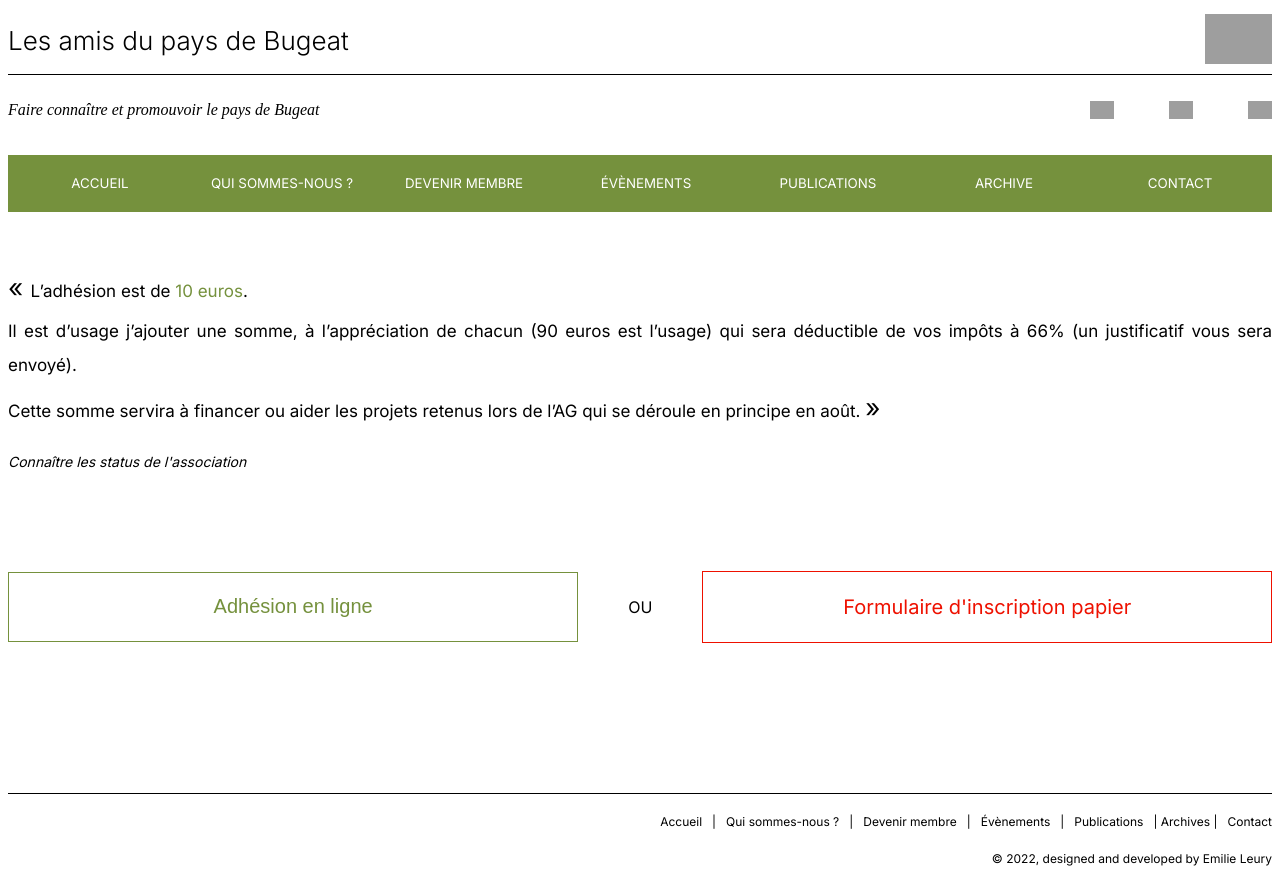
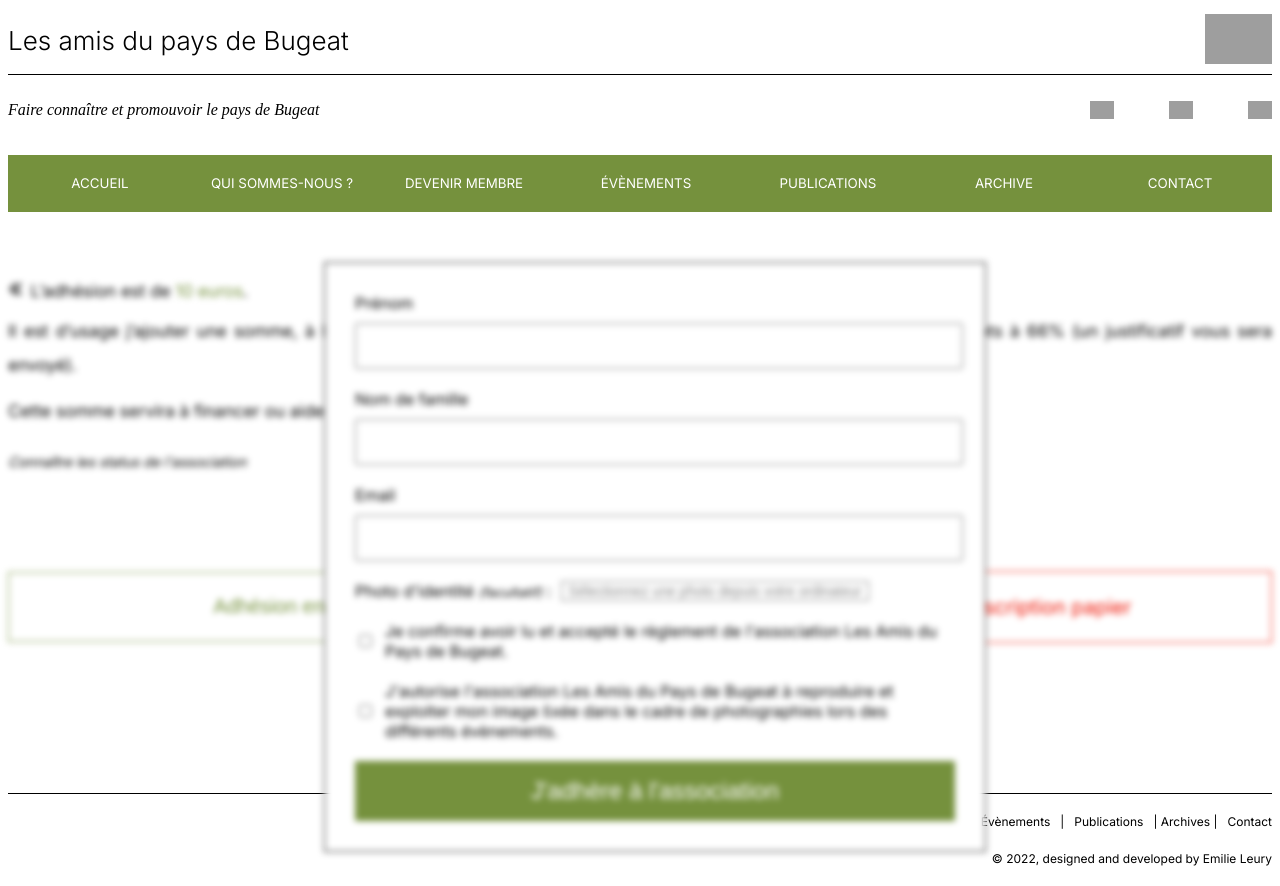
Before and after one commit to elarchi/lesamisdebugeat, a React (Create React App) app: page /subscription in a window 1280 px wide. Both pictures are taken after a click on the button "Adhésion en ligne". Built offline with nearby package versions, Linux system fonts and the light colour scheme; grey boxes are pictures that could not be loaded.

Commit message:
avancées popup form inscription

```diff
--- a/src/pages/Subscription/Subscription.js
+++ b/src/pages/Subscription/Subscription.js
@@ -2,7 +2,7 @@
 import "./subscription.scss";
 //Importation des composants react
 import { Link } from "react-router-dom";
-// import { useState } from "react";
+import { useState } from "react";
 
 const Subscription = () => {
   // const [errorMessage, setErrorMessage] = useState("");
@@ -10,8 +10,23 @@ const Subscription = () => {
   //"Merci d'entrer votre prénom, nom et adresse email"
   //"Merci d'accepter le règlement"
 
+  const [formIsOpen, setFormIsOpen] = useState(false);
+  const handleForm = () => {
+    if (formIsOpen === false) {
+      setFormIsOpen(true);
+    } else {
+      setFormIsOpen(false);
+    }
+  };
+
   return (
-    <div className="subscription__div container">
+    <div
+      className={
+        formIsOpen === true
+          ? "subscription__div container blur"
+          : "subscription__div container "
+      }
+    >
       <div className="quote__div">
         <p>
           <span className="big-quote__span">« </span>L’adhésion est de{" "}
@@ -27,21 +42,28 @@ const Subscription = () => {
         </Link>
       </div>
       <div className="options__div">
-        <button className="green__button">Adhésion en ligne</button>
+        <button className="green__button" onClick={handleForm}>
+          Adhésion en ligne
+        </button>
         <span>OU</span>
+
         <a
           href="https://drive.google.com/file/d/15Kn1F8rVXSGfUouCEOTo_CUCHyKwXxm-/view?usp=sharing"
           className="link"
           download="lesamisdupaysdebugeat-formulaire-d-adhesion"
+          target="_blank"
+          rel="noopener noreferrer"
         >
           Formulaire d'inscription papier
         </a>
       </div>
+
       {/* <div className="rules__div">
 
 
       </div> */}
-      {/* <form action="" className="form">
+      {formIsOpen ? (
+        <form action="" className="form">
           <div className="col__div">
             <div className="txt">Prénom</div>
             <input type="text" />
@@ -73,14 +95,15 @@ const Subscription = () => {
           <div className="row__div">
             <input type="checkbox" />
             <div className="txt">
-            J'autorise l'association Les Amis du Pays de Bugeat à reproduire et
-            exploiter mon image ﬁxée dans le cadre de photographies lors des
-            différents évènements.
+              J'autorise l'association Les Amis du Pays de Bugeat à reproduire
+              et exploiter mon image ﬁxée dans le cadre de photographies lors
+              des différents évènements.
             </div>
           </div>
           <button>J'adhère à l'association</button>
-        {/* <span>{errorMessage}</span>
-      </form> */}
+          {/* <span>{errorMessage}</span>  */}
+        </form>
+      ) : null}
     </div>
   );
 };
--- a/src/pages/Subscription/subscription.scss
+++ b/src/pages/Subscription/subscription.scss
@@ -1,3 +1,7 @@
+.blur {
+  filter: blur(3px);
+}
+
 .subscription__div {
   font-family: inter;
   margin-bottom: 150px;
@@ -77,69 +81,75 @@
     }
   }
 
-  // .rules__div {
-  //   display: flex;
-  //   width: 100%;
-  //   flex-direction: column;
-  //   align-items: flex-end;
-  //   line-height: 2;
-  //   .link {
-  //     text-decoration: none;
-  //   }
-  //   .link:hover {
-  //     text-decoration: underline;
-  //     cursor: pointer;
-  //   }
-  // }
+  .rules__div {
+    display: flex;
+    width: 100%;
+    flex-direction: column;
+    align-items: flex-end;
+    line-height: 2;
+    .link {
+      text-decoration: none;
+    }
+    .link:hover {
+      text-decoration: underline;
+      cursor: pointer;
+    }
+  }
 
-  // .form {
-  //   display: flex;
-  //   flex-direction: column;
-  //   gap: 20px;
+  .form {
+    display: flex;
+    flex-direction: column;
+    gap: 20px;
+    position: fixed;
+    top: 0;
+    left: 25%;
+    width: 600px;
+    background-color: white;
+    padding: 30px;
+    border: black solid 1px;
+    .col__div {
+      display: flex;
+      flex-direction: column;
+      gap: 10px;
+      input {
+        width: 100%;
+        height: 40px;
+      }
+    }
 
-  //   .col__div {
-  //     display: flex;
-  //     flex-direction: column;
-  //     gap: 10px;
-  //     input {
-  //       width: 100%;
-  //       height: 40px;
-  //     }
-  //   }
+    .row__div {
+      display: flex;
+      gap: 10px;
 
-  //   .row__div {
-  //     display: flex;
-  //     gap: 10px;
+      .updload__button {
+        border: solid 1px grey;
+        height: 20px;
+        background-color: white;
+        color: grey;
+        font-size: 14px;
+      }
+      .updload__button:hover {
+        cursor: pointer;
+        text-decoration: underline;
+      }
+      span {
+        font-style: italic;
+        font-size: 13px;
+      }
+    }
 
-  //     .updload__button {
-  //       border: solid 1px grey;
-  //       height: 20px;
-  //       background-color: white;
-  //       color: grey;
-  //       font-size: 14px;
-  //     }
-  //     .updload__button:hover {
-  //       cursor: pointer;
-  //       text-decoration: underline;
-  //     }
-  //     span {
-  //       font-style: italic;
-  //       font-size: 13px;
-  //     }
-  //   }
-
-  //   button {
-  //     height: 60px;
-  //     background-color: #75913d;
-  //     color: white;
-  //     font-size: 24px;
-  //     border: none;
-  //   }
-  //   button:hover {
-  //     cursor: pointer;
-  //     background-color: white;
-  //     border: solid #75913d 1px;
-  //     color: #75913d;
-  //   }
-  // }
+    button {
+      height: 60px;
+      background-color: #75913d;
+      color: white;
+      font-size: 24px;
+      border: none;
+    }
+    button:hover {
+      cursor: pointer;
+      background-color: white;
+      border: solid #75913d 1px;
+      color: #75913d;
+    }
+  }
 }
```
Lines whose indentation alone changed are shown as unchanged.
